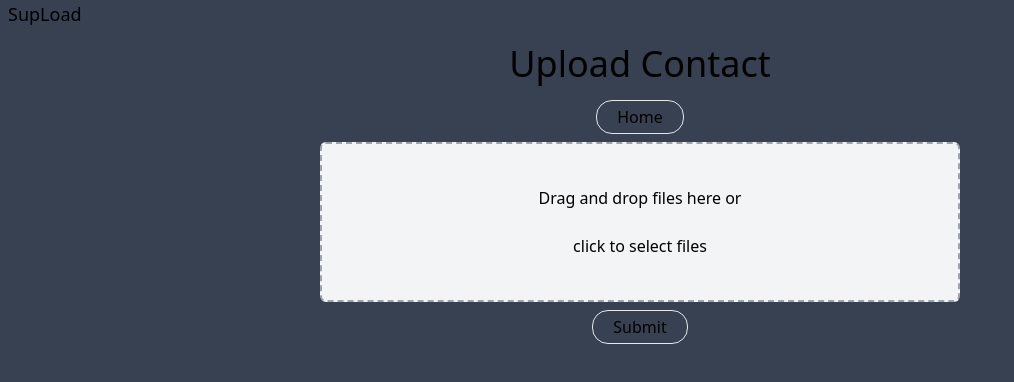
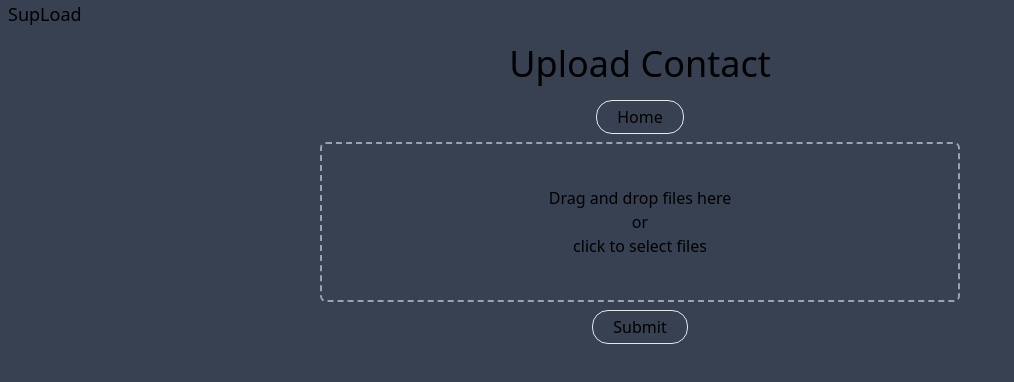
Before and after one commit to meloegel/SupLoad-FE, a React (Create React App) app: page /upload-contact in a window 1280 px wide. Shown: the top 382 px of the page, without its empty margins (0-1014 px from the left). Built offline with nearby package versions, Linux system fonts and the light colour scheme.

Commit message:
updated upload page style

```diff
--- a/src/pages/UploadContact.tsx
+++ b/src/pages/UploadContact.tsx
@@ -104,12 +104,12 @@ export default function UploadContact(): JSX.Element {
         <div
           {...getRootProps({
             className:
-              "flex flex-col h-40 w-5/5 border-2 border-dashed border-gray-400 rounded-md bg-gray-100 items-center justify-center ",
+              "flex flex-col h-40 w-5/5 border-2 border-dashed border-gray-400 rounded-md bg-slate-300 items-center justify-center ",
           })}
         >
           <input {...getInputProps()} />
-          <p>Drag and drop files here or</p>
-          <br />
+          <p>Drag and drop files here</p>
+          <p>or</p>
           <p>click to select files</p>
         </div>
         <div>{files}</div>
```
